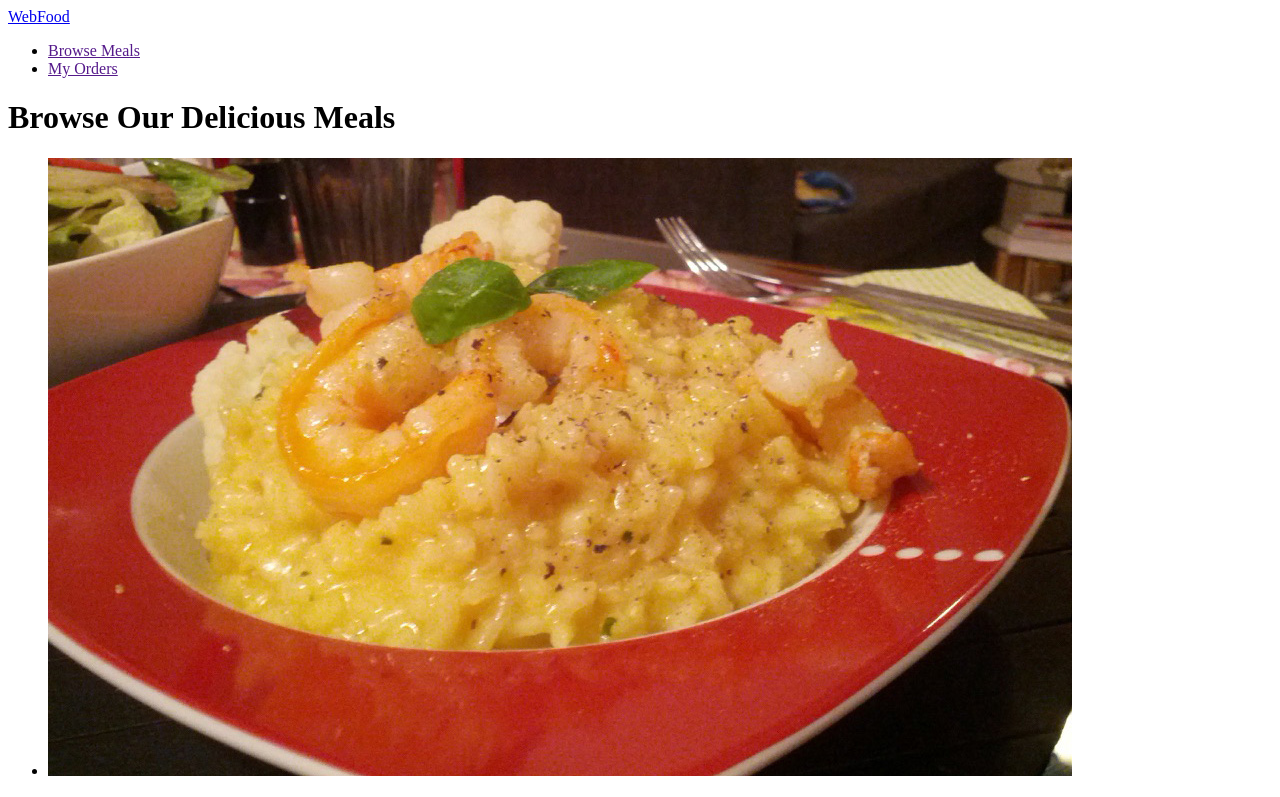
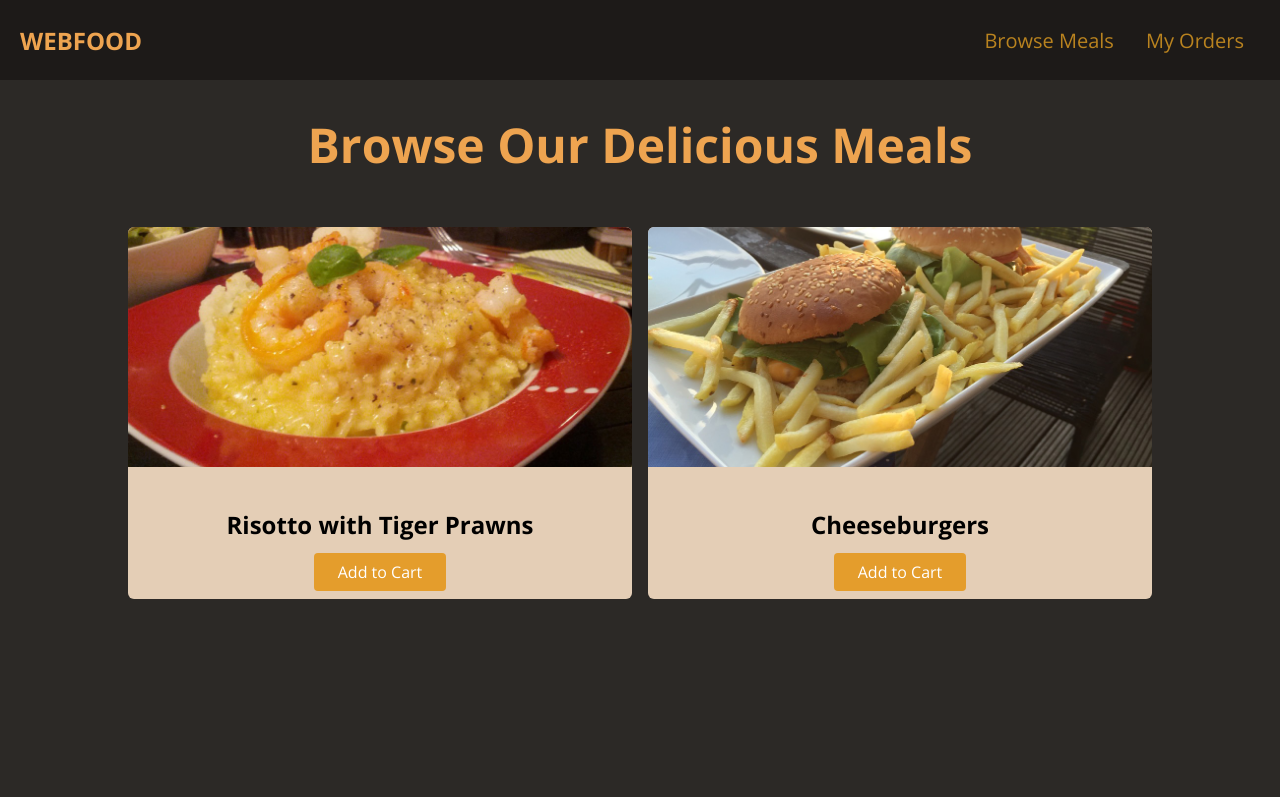
Before and after one commit to drewzimm/responsive-web-design, a plain HTML site: page index.html in a window 1280 px wide. Shown: the top 797 px of the page. Drawn offline with nearby package versions, Linux system fonts and the light colour scheme.

Commit message:
finished basic site

```diff
--- a/index.html
+++ b/index.html
@@ -5,6 +5,12 @@
     <meta http-equiv="X-UA-Compatible" content="IE=edge" />
     <meta name="viewport" content="width=device-width, initial-scale=1.0" />
     <title>WebFood</title>
+    <link rel="preconnect" href="https://fonts.gstatic.com" />
+    <link
+      href="https://fonts.googleapis.com/css2?family=Open+Sans:wght@400;700&display=swap"
+      rel="stylesheet"
+    />
+    <link rel="stylesheet" href="styles.css">
   </head>
   <body>
     <header id="main-header">
@@ -20,21 +26,27 @@
       <h1>Browse Our Delicious Meals</h1>
       <section id="latest-products">
         <ul>
-          <li class="food-items">
+          <li class="food-item">
             <article>
-              <img src="/images/risotto.jpg" alt="Delicious risotto with tiger prawns" />
+              <img
+                src="/images/risotto.jpg"
+                alt="Delicious risotto with tiger prawns"
+              />
               <div class="food-item-content">
                 <h2>Risotto with Tiger Prawns</h2>
                 <a href="" class="btn">Add to Cart</a>
               </div>
             </article>
           </li>
-          <li class="food-items">
+          <li class="food-item">
             <article>
-              <img src="/images/cheeseburgers.jpg" alt="Classic cheeseburgers with fries" />
+              <img
+                src="/images/cheeseburgers.jpg"
+                alt="Classic cheeseburgers with fries"
+              />
               <div class="food-item-content">
                 <h2>Cheeseburgers</h2>
-                <a href="">Add to Cart</a>
+                <a href="" class="btn">Add to Cart</a>
               </div>
             </article>
           </li>
--- /dev/null
+++ b/styles.css
@@ -0,0 +1,93 @@
+body {
+    font-family: 'Open Sans', sans-serif;
+    margin: 0;
+    background-color: rgb(44, 41, 38);
+}
+
+a {
+    text-decoration: none;
+}
+
+#main-header {
+    height: 80px;
+    display: flex;
+    justify-content: space-between;
+    align-items: center;
+    background-color: rgb(29, 26, 24);
+    padding: 0 20px;
+}
+
+#logo {
+    font-size: 24px;
+    font-weight: bold;
+    color: rgb(238, 164, 80);
+    text-transform: uppercase;
+}
+
+#main-header ul {
+    display: flex;
+    list-style-type: none;
+    margin: 0;
+    padding: 0;
+}
+
+#main-header li {
+    margin: 0 16px;
+}
+
+#main-header nav a {
+    color: rgb(185, 131, 31);
+    font-size: 20px;
+}
+
+#main-header nav a:hover {
+    color: rgb(228, 163, 44);
+}
+
+main h1 {
+    text-align: center;
+    color: rgb(238, 164, 80);
+    font-size: 48px;
+}
+
+#latest-products {
+    width: 80%;
+    margin: 50px auto;
+}
+
+#latest-products ul {
+    display: grid;
+    grid-template-columns: 1fr 1fr;
+    gap: 16px;
+    list-style: none;
+    margin: 0;
+    padding: 0;
+}
+
+.food-item {
+    background-color: rgb(228, 206, 182);
+    border-radius: 6px;
+    overflow: hidden;
+}
+
+.food-item img {
+    height: 240px;
+    width: 100%;
+    object-fit: cover;
+}
+
+.food-item-content {
+    text-align: center;
+    padding: 16px;
+}
+
+.btn {
+    background-color: rgb(228, 157, 44);
+    color: white;
+    border-radius: 4px;
+    padding: 8px 24px;
+}
+
+.btn:hover {
+    background-color: rgb(221, 134, 34);
+}
```
